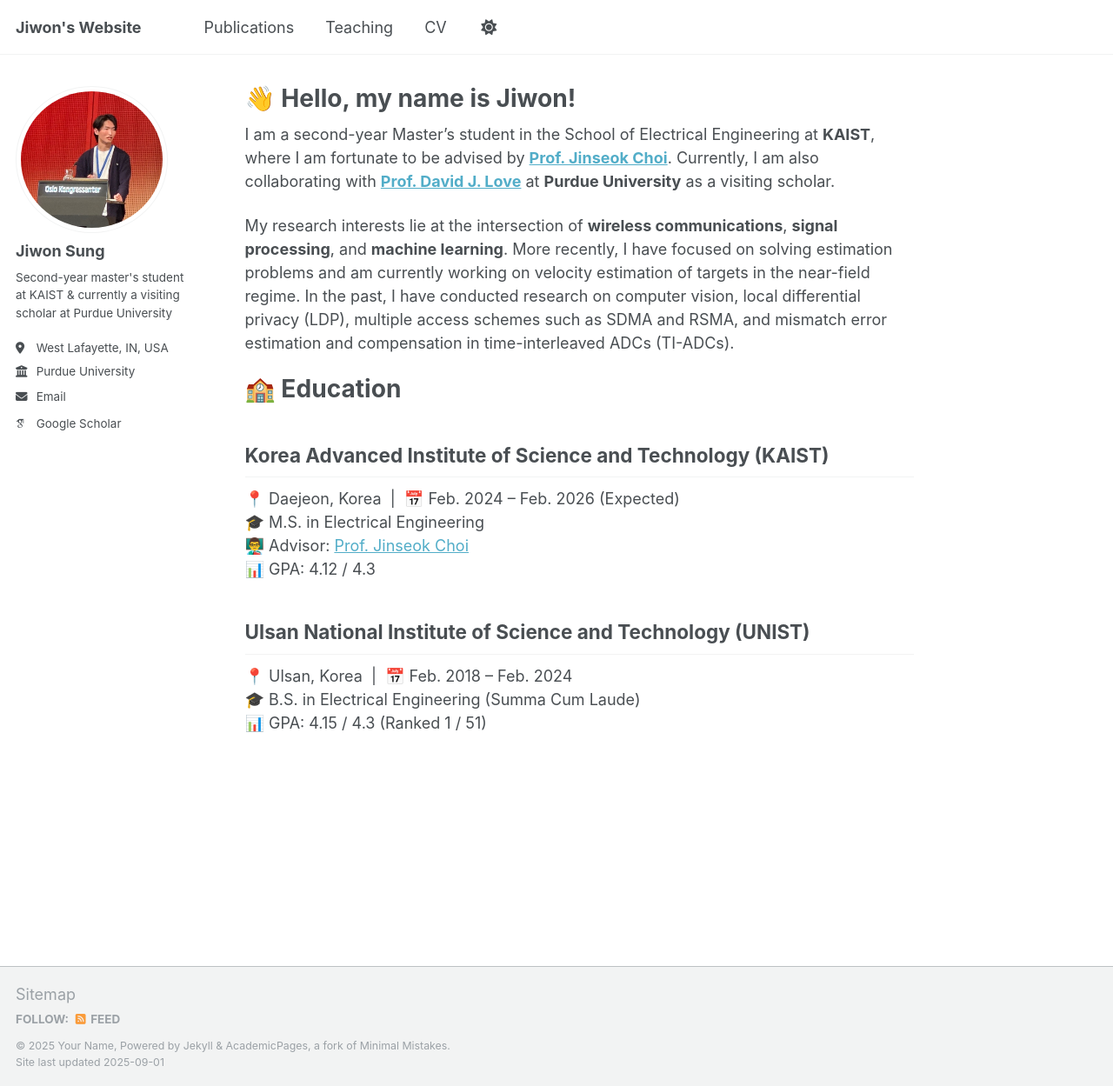
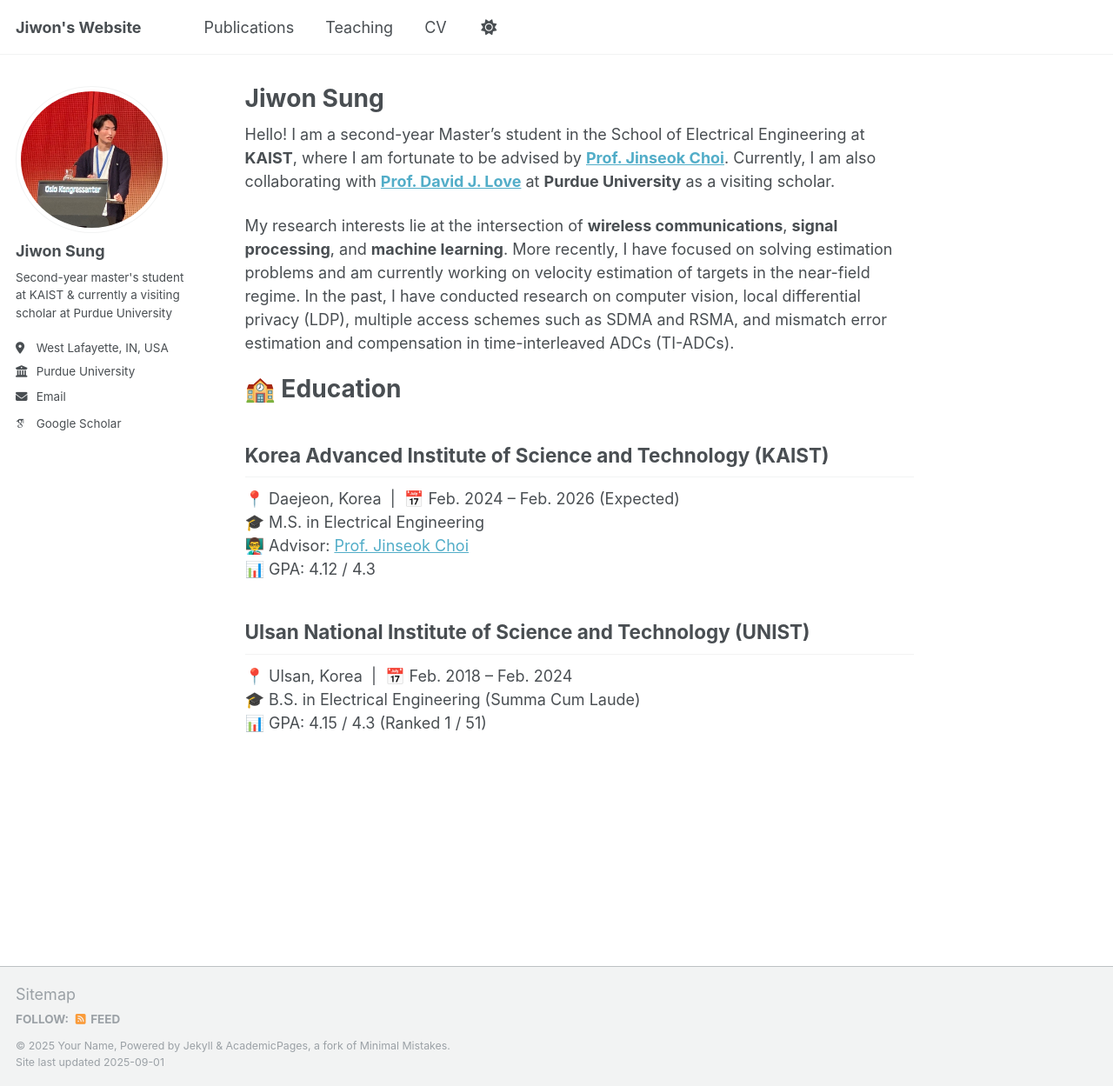
Before and after one commit to sunione/sunione.github.io, a Jekyll site: the page built from _pages/about.md, in a window 1280 px wide and 1249 px high. Shown: the whole window at 87% size. Built offline with Jekyll 4.4.1, drawn with Linux system fonts in a browser that asks for light colours; some web fonts are replaced.

Commit message:
about.md

```diff
--- a/_pages/about.md
+++ b/_pages/about.md
@@ -1,13 +1,13 @@
 ---
 permalink: /
-title: "👋 Hello, my name is Jiwon!"
+title: "Jiwon Sung"
 author_profile: true
 redirect_from:
   - /about/
   - /about.html
 ---
 
-I am a second-year Master's student in the School of Electrical Engineering at **KAIST**, where I am fortunate to be advised by [**Prof. Jinseok Choi**](https://sic-x.kaist.ac.kr/professor). Currently, I am also collaborating with [**Prof. David J. Love**](https://engineering.purdue.edu/~djlove/) at **Purdue University** as a visiting scholar.
+Hello! I am a second-year Master's student in the School of Electrical Engineering at **KAIST**, where I am fortunate to be advised by [**Prof. Jinseok Choi**](https://sic-x.kaist.ac.kr/professor). Currently, I am also collaborating with [**Prof. David J. Love**](https://engineering.purdue.edu/~djlove/) at **Purdue University** as a visiting scholar.
 
 My research interests lie at the intersection of **wireless communications**, **signal processing**, and **machine learning**. More recently, I have focused on solving estimation problems and am currently working on velocity estimation of targets in the near-field regime. In the past, I have conducted research on computer vision, local differential privacy (LDP), multiple access schemes such as SDMA and RSMA, and mismatch error estimation and compensation in time-interleaved ADCs (TI-ADCs).
 
```
